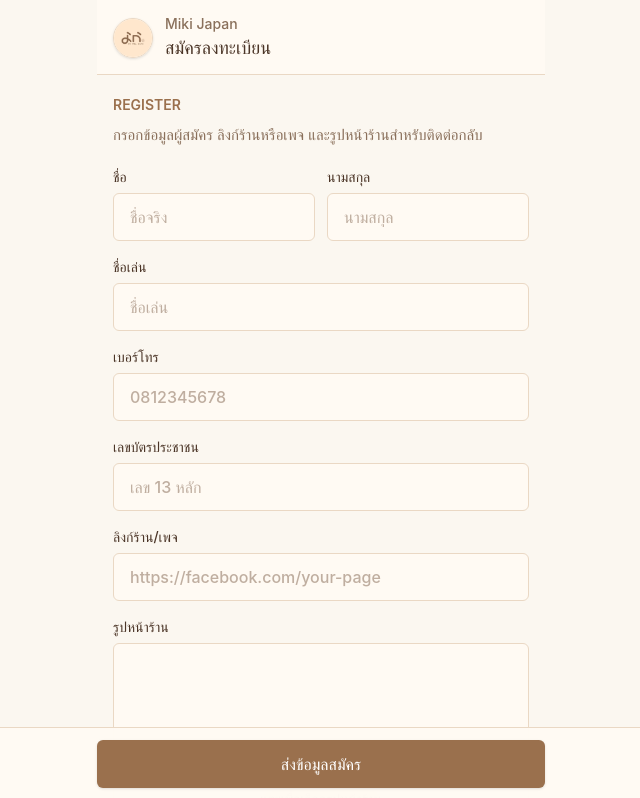
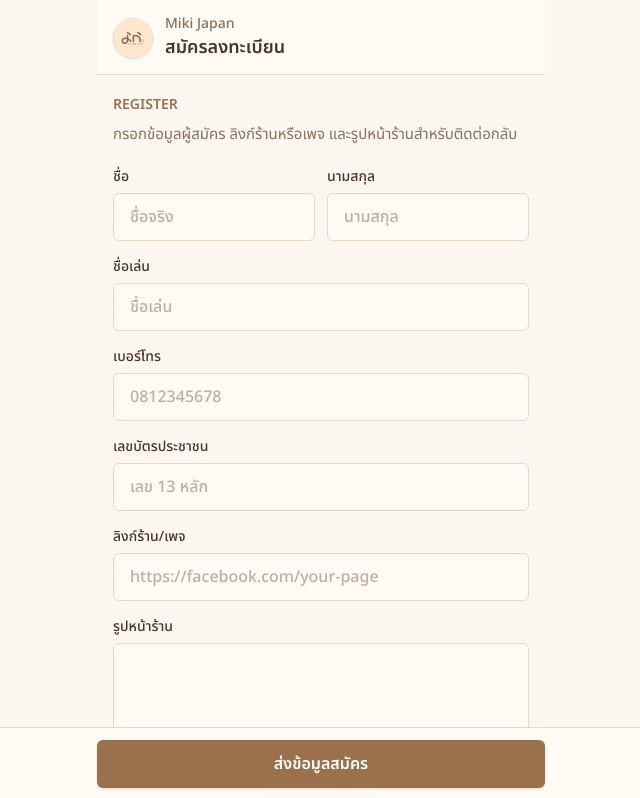
Before and after one commit to fulltank-garage/MikiJapan-Register, a React (Vite) app: page / in a window 1280 px wide. Shown: the top 798 px of the page, without its empty margins (319-959 px from the left). Built offline with nearby package versions, Linux system fonts and the light colour scheme; no server answers.

Commit message:
Use Noto Sans Thai font
Import Noto Sans Thai from Google Fonts and make it the primary global font family for the LIFF registration UI.

Verified lint and production build after the stylesheet change.

```diff
--- a/src/index.css
+++ b/src/index.css
@@ -1,3 +1,4 @@
+@import url("https://fonts.googleapis.com/css2?family=Noto+Sans+Thai:wght@100..900&display=swap");
 @import "tailwindcss";
 
 @layer base {
@@ -15,8 +16,8 @@
     color: var(--color-text);
     background: var(--color-bg);
     font-family:
-      Inter, ui-sans-serif, system-ui, -apple-system, BlinkMacSystemFont,
-      "Segoe UI", sans-serif;
+      "Noto Sans Thai", ui-sans-serif, system-ui, -apple-system,
+      BlinkMacSystemFont, "Segoe UI", sans-serif;
     font-synthesis: none;
     text-rendering: optimizeLegibility;
     -webkit-font-smoothing: antialiased;
```
